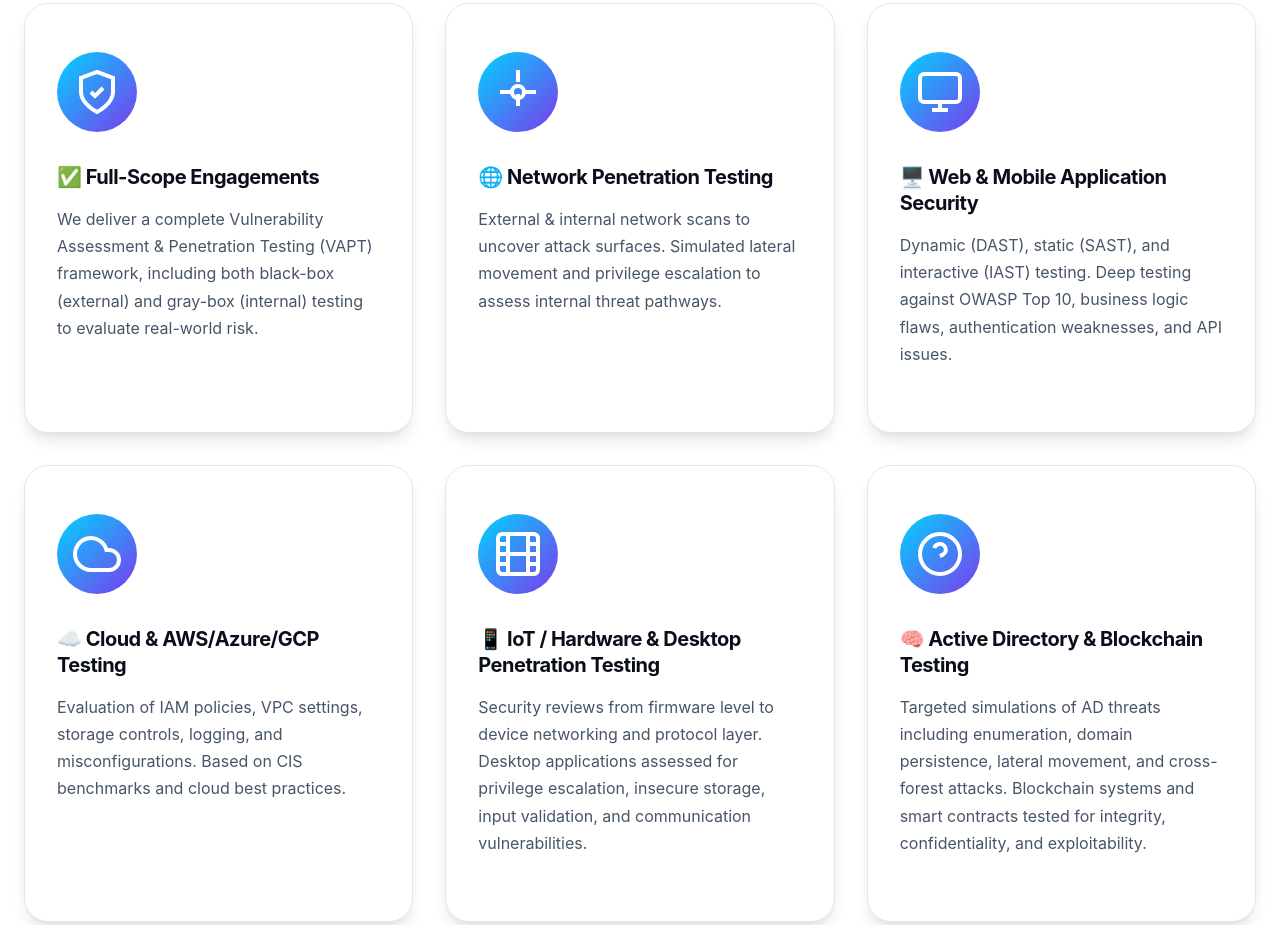
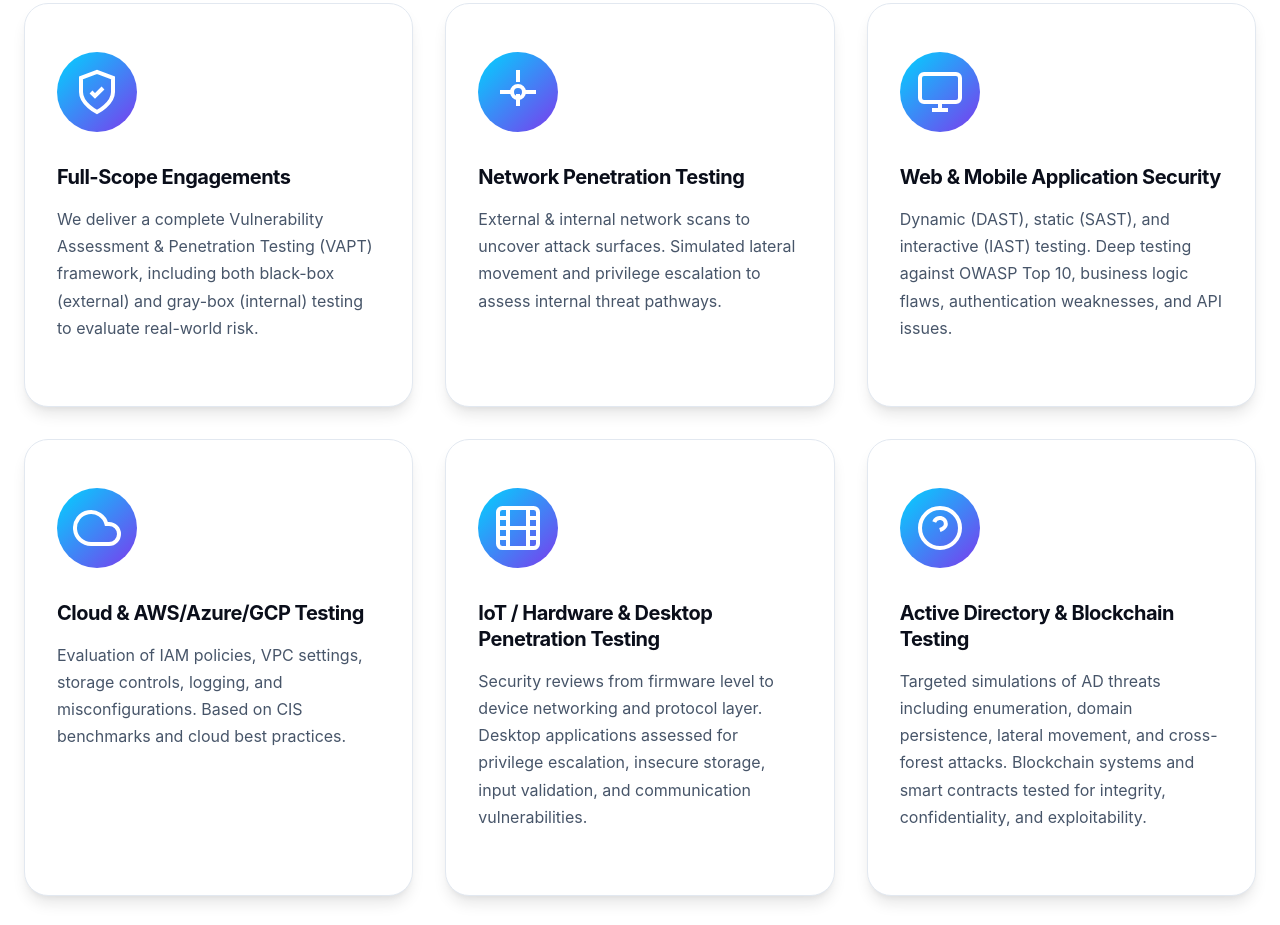
Before and after one commit to Complixen/compixen.github.io, a plain HTML site: page penetration-testing.html in a window 1280 px wide. Shown: the part 1609-2534 px from the top of the page. Drawn offline with Linux system fonts and the light colour scheme.

Commit message:
Update penetration-testing.html

```diff
--- a/penetration-testing.html
+++ b/penetration-testing.html
@@ -135,7 +135,7 @@
                                 <path d="m9 12 2 2 4-4"/>
                             </svg>
                         </div>
-                        <h3 class="offering-item__title">✅ Full-Scope Engagements</h3>
+                        <h3 class="offering-item__title">Full-Scope Engagements</h3>
                         <p class="offering-item__description">
                             We deliver a complete Vulnerability Assessment & Penetration Testing (VAPT) framework, including both black-box (external) and gray-box (internal) testing to evaluate real-world risk.
                         </p>
@@ -149,7 +149,7 @@
                                 <path d="m21 12-6 0m-6 0-6 0"/>
                             </svg>
                         </div>
-                        <h3 class="offering-item__title">🌐 Network Penetration Testing</h3>
+                        <h3 class="offering-item__title">Network Penetration Testing</h3>
                         <p class="offering-item__description">
                             External & internal network scans to uncover attack surfaces. Simulated lateral movement and privilege escalation to assess internal threat pathways.
                         </p>
@@ -163,7 +163,7 @@
                                 <line x1="12" y1="17" x2="12" y2="21"/>
                             </svg>
                         </div>
-                        <h3 class="offering-item__title">🖥️ Web & Mobile Application Security</h3>
+                        <h3 class="offering-item__title">Web & Mobile Application Security</h3>
                         <p class="offering-item__description">
                             Dynamic (DAST), static (SAST), and interactive (IAST) testing. Deep testing against OWASP Top 10, business logic flaws, authentication weaknesses, and API issues.
                         </p>
@@ -175,7 +175,7 @@
                                 <path d="M18 10h-1.26A8 8 0 1 0 9 20h9a5 5 0 0 0 0-10z"/>
                             </svg>
                         </div>
-                        <h3 class="offering-item__title">☁️ Cloud & AWS/Azure/GCP Testing</h3>
+                        <h3 class="offering-item__title">Cloud & AWS/Azure/GCP Testing</h3>
                         <p class="offering-item__description">
                             Evaluation of IAM policies, VPC settings, storage controls, logging, and misconfigurations. Based on CIS benchmarks and cloud best practices.
                         </p>
@@ -194,7 +194,7 @@
                                 <line x1="17" y1="7" x2="22" y2="7"/>
                             </svg>
                         </div>
-                        <h3 class="offering-item__title">📱 IoT / Hardware & Desktop Penetration Testing</h3>
+                        <h3 class="offering-item__title">IoT / Hardware & Desktop Penetration Testing</h3>
                         <p class="offering-item__description">
                             Security reviews from firmware level to device networking and protocol layer. Desktop applications assessed for privilege escalation, insecure storage, input validation, and communication vulnerabilities.
                         </p>
@@ -208,7 +208,7 @@
                                 <path d="M12 17h.01"/>
                             </svg>
                         </div>
-                        <h3 class="offering-item__title">🧠 Active Directory & Blockchain Testing</h3>
+                        <h3 class="offering-item__title">Active Directory & Blockchain Testing</h3>
                         <p class="offering-item__description">
                             Targeted simulations of AD threats including enumeration, domain persistence, lateral movement, and cross-forest attacks. Blockchain systems and smart contracts tested for integrity, confidentiality, and exploitability.
                         </p>
@@ -223,7 +223,7 @@
                                 <path d="M16 3.13a4 4 0 0 1 0 7.75"/>
                             </svg>
                         </div>
-                        <h3 class="offering-item__title">🧪 Social Engineering & Red Team Simulations</h3>
+                        <h3 class="offering-item__title">Social Engineering & Red Team Simulations</h3>
                         <p class="offering-item__description">
                             Phishing, phone-based social engineering, and red team exercises designed to test your people, processes, and incident response.
                         </p>
@@ -236,7 +236,7 @@
         <section id="methodology" class="methodology section section--light">
             <div class="container">
                 <div class="section__header scroll-reveal">
-                    <h2 class="section__title">📈 Our Methodology</h2>
+                    <h2 class="section__title">Our Methodology</h2>
                     <p class="section__subtitle">
                         A structured, comprehensive approach to penetration testing that delivers actionable results
                     </p>
@@ -280,7 +280,7 @@
         <section class="why-choose section section--dark">
             <div class="container">
                 <div class="section__header scroll-reveal">
-                    <h2 class="section__title">🚀 Why Choose CompliXen?</h2>
+                    <h2 class="section__title">Why Choose CompliXen?</h2>
                     <p class="section__subtitle">
                         Industry-leading expertise and proven methodologies that deliver measurable security improvements
                     </p>
@@ -365,7 +365,7 @@
         <section class="cta section">
             <div class="container">
                 <div class="cta__content scroll-reveal">
-                    <h2 class="cta__title">📞 Get Started Today</h2>
+                    <h2 class="cta__title">Get Started Today</h2>
                     <p class="cta__description">
                         Protect your organization by proactively discovering and remediating vulnerabilities before they are exploited. Contact CompliXen today to schedule a consultation or request a sample report.
                     </p>
```
